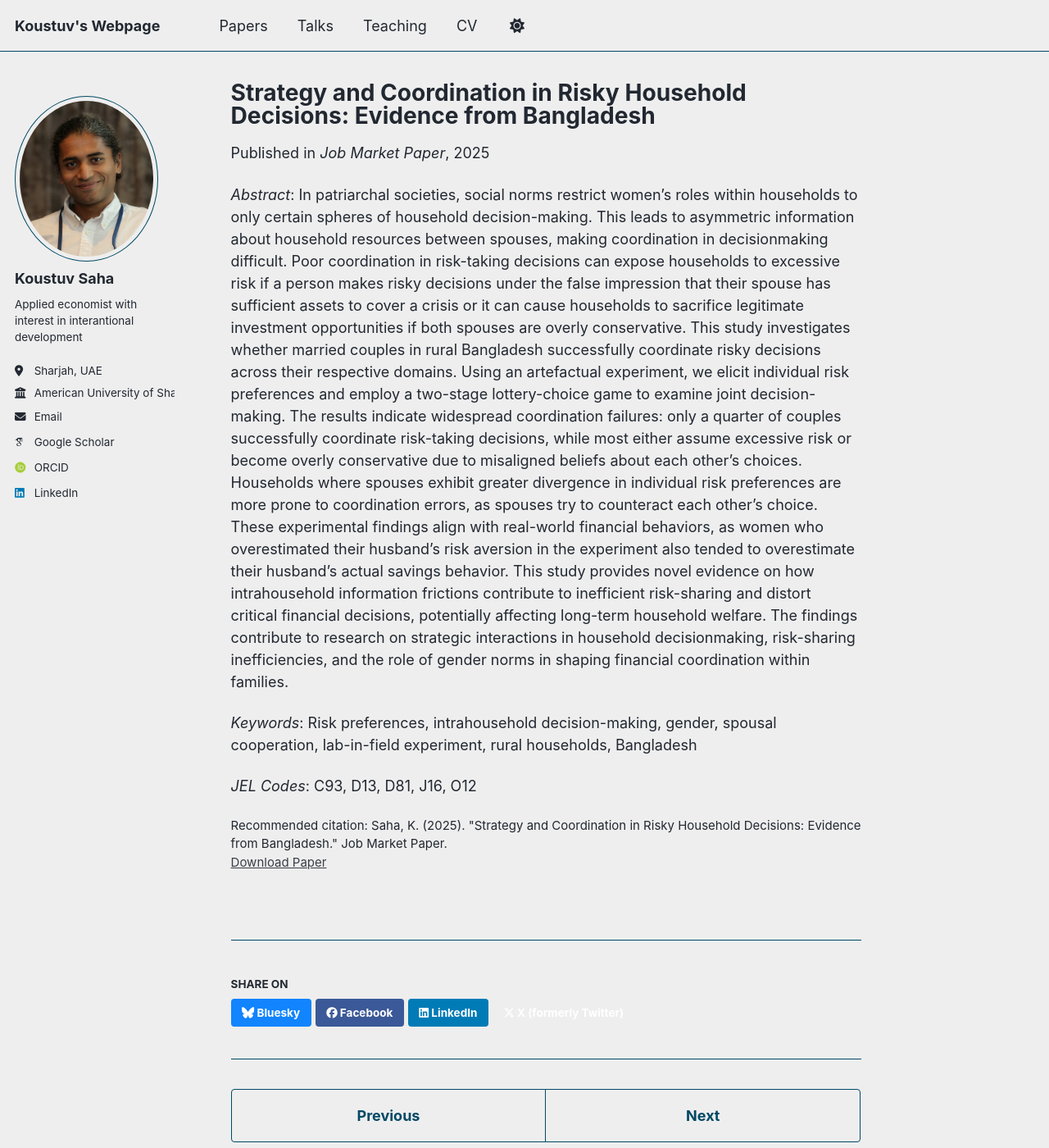
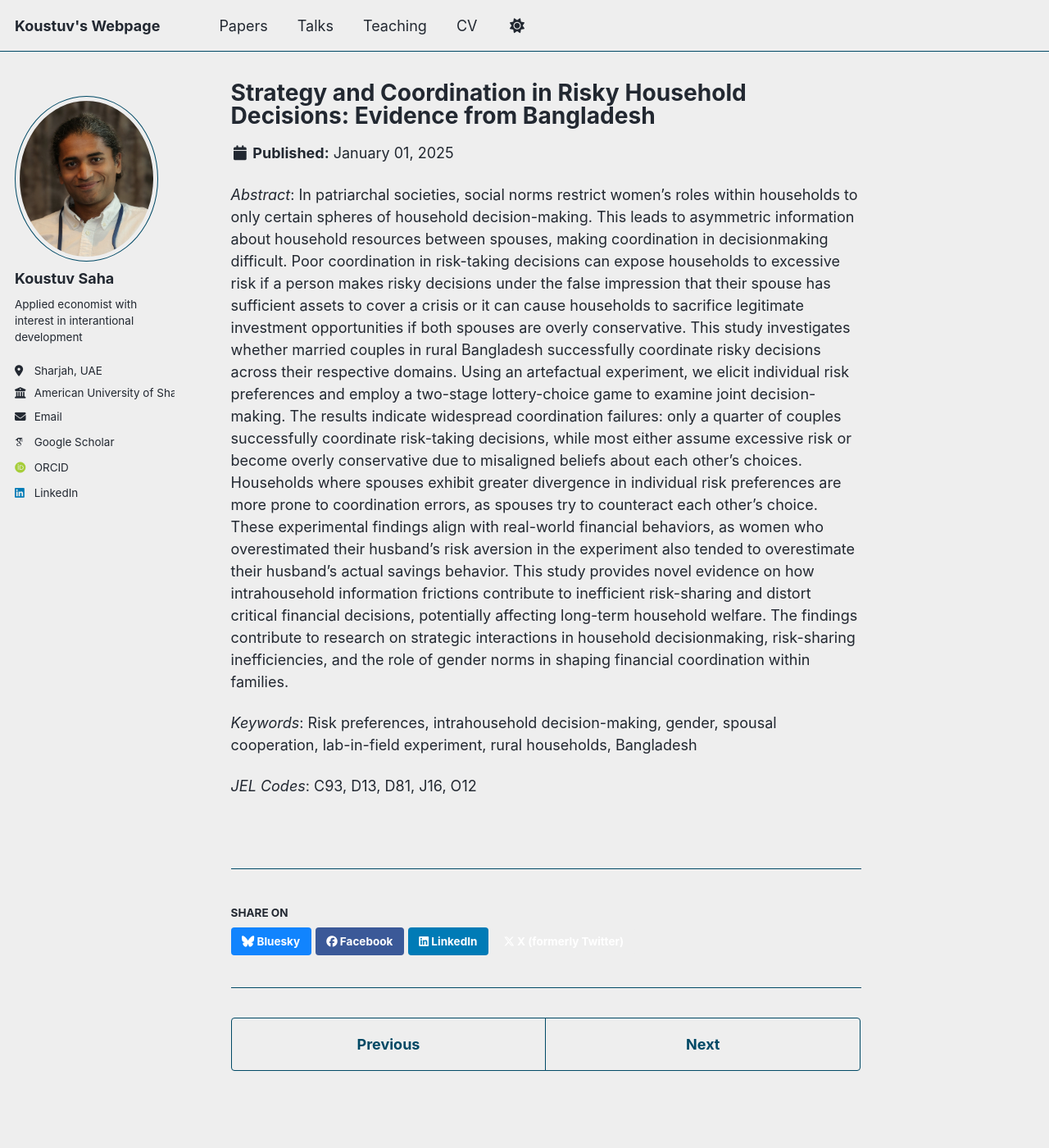
Before and after one commit to sahakoustuv/koustuvsaha.github.io, a Jekyll site: the page built from _publications/2009-10-01-paper-title-number-1.md, in a window 1280 px wide and 1400 px high. Shown: the whole window at 82% size. Built offline with Jekyll 4.4.1, drawn with Linux system fonts in a browser that asks for light colours; some web fonts are replaced; a script that is not in the unit is left out; part of the change alters nothing that is shown.

Commit message:
Changes to c_config_yml and publication 1

```diff
--- a/_config.yml
+++ b/_config.yml
@@ -83,9 +83,11 @@ publication_category:
   books:
     title: 'Books'
   manuscripts:
-    title: 'Journal Articles'
+    title: 'Refereed Publications'
   conferences:
     title: 'Conference Papers'
+  workig-paper:
+    title: 'Working Papers'
 
 # Site Settings
 teaser                   :  # filename of teaser fallback teaser image placed in /images/, .e.g. "500x300.png"
--- a/_publications/2009-10-01-paper-title-number-1.md
+++ b/_publications/2009-10-01-paper-title-number-1.md
@@ -1,15 +1,15 @@
 ---
 title: "Strategy and Coordination in Risky Household Decisions: Evidence from Bangladesh"
 collection: publications
-category: manuscripts
+category: working-papers
 permalink: /publication/jmp-risky-household-decisions
 date: 2025-01-01
-venue: "Job Market Paper"
-excerpt: "Job market paper."
+# venue: "Job Market Paper"
+excerpt: "Job Market Paper"
 paperurl: /files/JMP_draft.pdf
 # slidesurl: /files/Saha_2025_JMP_slides.pdf   # optional
 # bibtexurl: /files/saha2025jmp.bib            # optional
-citation: 'Saha, K. (2025). "Strategy and Coordination in Risky Household Decisions: Evidence from Bangladesh." Job Market Paper.'
+# citation: 'Saha, K. (2025). "Strategy and Coordination in Risky Household Decisions: Evidence from Bangladesh." Job Market Paper.'
 ---
 
 *Abstract*: In patriarchal societies, social norms restrict women’s roles within households to
```
